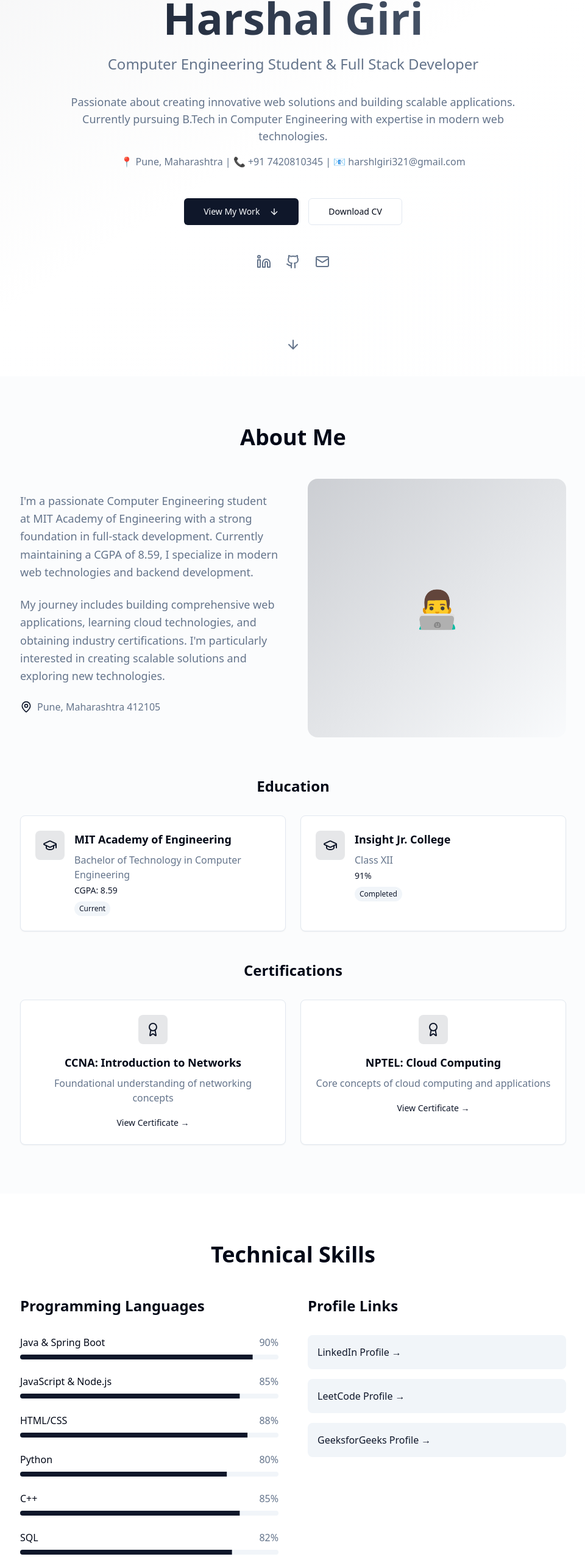
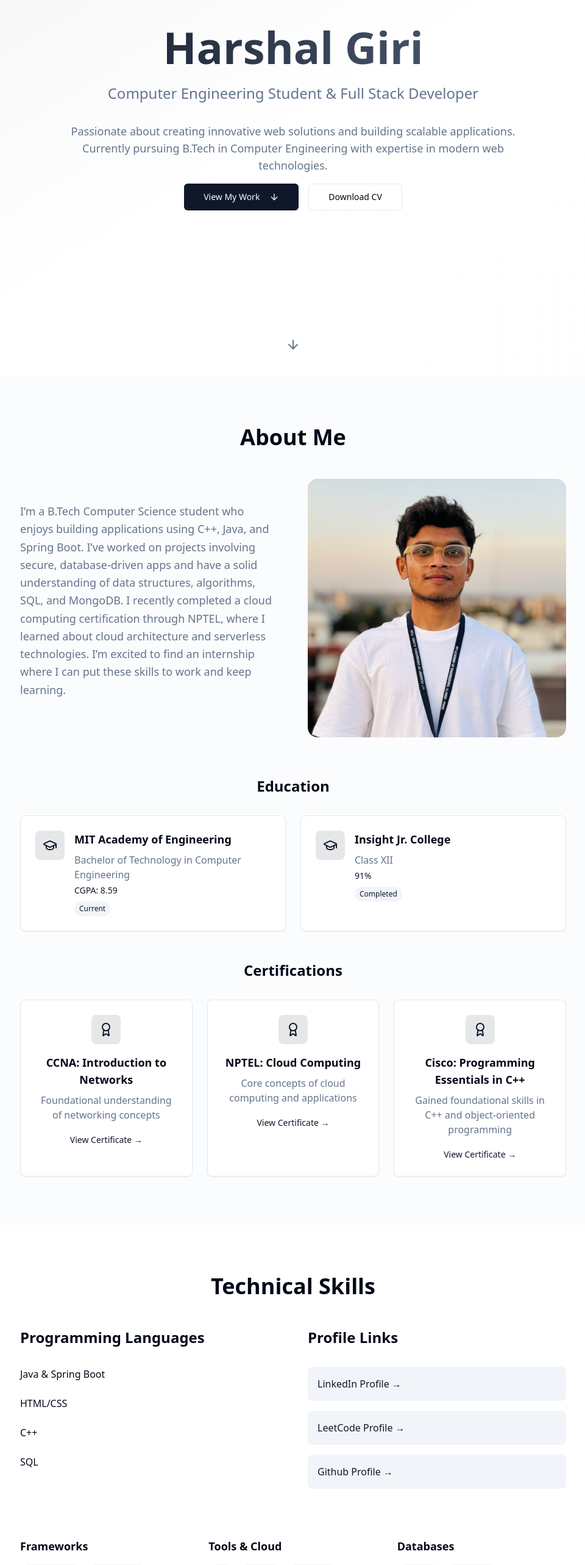
Before and after one commit to harshyyy26/Harshal-portfolio, a React (Vite) app: page / in a window 1280 px wide. Shown: the part 183-2749 px from the top of the page at 61% size, without its empty margins (159-1119 px from the left). Built offline with nearby package versions, Linux system fonts and the light colour scheme.

Commit message:
adding portfolio website

```diff
--- a/src/components/About.tsx
+++ b/src/components/About.tsx
@@ -1,6 +1,7 @@
 
 import { GraduationCap, Award, MapPin } from "lucide-react";
 import { Card, CardContent } from "@/components/ui/card";
+import meImage from 'D:\Data\projects\PortfolioWebsite\your-digital-story-67\public\me.JPG';
 
 export const About = () => {
   const education = [
@@ -31,25 +32,19 @@ export const About = () => {
           <div className="grid md:grid-cols-2 gap-12 items-center mb-16">
             <div>
               <p className="text-lg text-muted-foreground mb-6 leading-relaxed">
-                I'm a passionate Computer Engineering student at MIT Academy of Engineering
-                with a strong foundation in full-stack development. Currently maintaining
-                a CGPA of 8.59, I specialize in modern web technologies and backend development.
+                I’m a B.Tech Computer Science student who enjoys building applications using C++, Java, and Spring Boot. I’ve worked on projects involving secure, database-driven apps and have a solid understanding of data structures, algorithms, SQL, and MongoDB. I recently completed a cloud computing certification through NPTEL, where I learned about cloud architecture and serverless technologies. I’m excited to find an internship where I can put these skills to work and keep learning.
               </p>
-              <p className="text-lg text-muted-foreground mb-6 leading-relaxed">
-                My journey includes building comprehensive web applications, learning cloud
-                technologies, and obtaining industry certifications. I'm particularly interested
-                in creating scalable solutions and exploring new technologies.
-              </p>
-              <div className="flex items-center text-muted-foreground mb-4">
-                <MapPin className="h-5 w-5 mr-2 text-primary" />
-                <span>Pune, Maharashtra 412105</span>
-              </div>
             </div>
 
             <div className="relative">
-              <div className="aspect-square bg-gradient-to-br from-primary/20 to-secondary/20 rounded-2xl flex items-center justify-center">
-                <div className="text-6xl">👨‍💻</div>
+              <div className="aspect-square overflow-hidden bg-gradient-to-br from-primary/20 to-secondary/20 rounded-2xl flex items-center justify-center">
+                <img
+                  src="/me.JPG"
+                  alt="Harshal Giri"
+                  className="w-full h-full object-cover rounded-2xl"
+                />
               </div>
+
             </div>
           </div>
 
@@ -80,7 +75,8 @@ export const About = () => {
 
           <div>
             <h3 className="text-2xl font-semibold mb-8 text-center">Certifications</h3>
-            <div className="grid md:grid-cols-2 gap-6">
+            <div className="grid md:grid-cols-2 lg:grid-cols-3 gap-6">
+              {/* CCNA Card */}
               <Card className="hover:shadow-lg transition-shadow duration-300">
                 <CardContent className="p-6 text-center">
                   <div className="inline-flex items-center justify-center w-12 h-12 bg-primary/10 rounded-lg mb-4">
@@ -89,7 +85,7 @@ export const About = () => {
                   <h4 className="text-lg font-semibold mb-2">CCNA: Introduction to Networks</h4>
                   <p className="text-muted-foreground mb-4">Foundational understanding of networking concepts</p>
                   <a
-                    href="#"
+                    href="https://drive.google.com/file/d/1eF90VrchwpULu0_l2IV4_vz1zpL32KZY/view?usp=sharing"
                     className="text-primary hover:underline text-sm"
                     target="_blank"
                     rel="noopener noreferrer"
@@ -99,6 +95,7 @@ export const About = () => {
                 </CardContent>
               </Card>
 
+              {/* NPTEL Card */}
               <Card className="hover:shadow-lg transition-shadow duration-300">
                 <CardContent className="p-6 text-center">
                   <div className="inline-flex items-center justify-center w-12 h-12 bg-primary/10 rounded-lg mb-4">
@@ -107,7 +104,26 @@ export const About = () => {
                   <h4 className="text-lg font-semibold mb-2">NPTEL: Cloud Computing</h4>
                   <p className="text-muted-foreground mb-4">Core concepts of cloud computing and applications</p>
                   <a
-                    href="#"
+                    href="https://drive.google.com/file/d/1Qr7HgkbMBv0XfXwpkNO_ISiUFuUongKZ/view?usp=drive_link"
+                    className="text-primary hover:underline text-sm"
+                    target="_blank"
+                    rel="noopener noreferrer"
+                  >
+                    View Certificate →
+                  </a>
+                </CardContent>
+              </Card>
+
+              {/* Cisco C++ Card */}
+              <Card className="hover:shadow-lg transition-shadow duration-300">
+                <CardContent className="p-6 text-center">
+                  <div className="inline-flex items-center justify-center w-12 h-12 bg-primary/10 rounded-lg mb-4">
+                    <Award className="h-6 w-6 text-primary" />
+                  </div>
+                  <h4 className="text-lg font-semibold mb-2">Cisco: Programming Essentials in C++</h4>
+                  <p className="text-muted-foreground mb-4">Gained foundational skills in C++ and object-oriented programming</p>
+                  <a
+                    href="https://drive.google.com/file/d/1Lnd6__-sFpfYXZTc1GD0NYR0f7B1PesL/view?usp=sharing"
                     className="text-primary hover:underline text-sm"
                     target="_blank"
                     rel="noopener noreferrer"
@@ -117,6 +133,7 @@ export const About = () => {
                 </CardContent>
               </Card>
             </div>
+
           </div>
         </div>
       </div>
--- a/src/components/Contact.tsx
+++ b/src/components/Contact.tsx
@@ -30,19 +30,19 @@ export const Contact = () => {
     {
       icon: Mail,
       title: "Email",
-      value: "john@example.com",
-      link: "mailto:john@example.com"
+      value: "harshlgiri321@gmail.com",
+      link: "mailto:harshlgiri321@gmail.com"
     },
     {
       icon: Phone,
       title: "Phone",
-      value: "+1 (555) 123-4567",
-      link: "tel:+15551234567"
+      value: "+91 7420810345",
+      link: "tel:+917420810345"
     },
     {
       icon: MapPin,
       title: "Location",
-      value: "San Francisco, CA",
+      value: "Pune, India",
       link: "#"
     }
   ];
@@ -134,7 +134,7 @@ export const Contact = () => {
       </div>
 
       <div className="mt-20 pt-8 border-t border-border text-center text-muted-foreground">
-        <p>&copy; 2024 John Doe. All rights reserved.</p>
+        <p>&copy; 2024 Harshal Giri. All rights reserved.</p>
       </div>
     </section>
   );
--- a/src/components/Hero.tsx
+++ b/src/components/Hero.tsx
@@ -1,4 +1,3 @@
-
 import { ArrowDown, Github, Linkedin, Mail } from "lucide-react";
 import { Button } from "@/components/ui/button";
 
@@ -26,46 +25,22 @@ export const Hero = () => {
             Passionate about creating innovative web solutions and building scalable applications.
             Currently pursuing B.Tech in Computer Engineering with expertise in modern web technologies.
           </p>
-          <p className="text-md text-muted-foreground mb-12">
-            📍 Pune, Maharashtra | 📞 +91 7420810345 | 📧 harshlgiri321@gmail.com
-          </p>
 
           <div className="flex flex-col sm:flex-row items-center justify-center gap-4 mb-12">
             <Button size="lg" className="group" onClick={scrollToAbout}>
               View My Work
               <ArrowDown className="ml-2 h-4 w-4 group-hover:translate-y-1 transition-transform" />
             </Button>
-            <Button variant="outline" size="lg">
-              Download CV
+            <Button variant="outline" size="lg" asChild>
+              <a
+                href="https://drive.google.com/file/d/1iXUjvsCOTiWjjeZGygYnmVT_atb0FAUR/view?usp=drive_link"
+                target="_blank"
+                rel="noopener noreferrer"
+              >
+                Download CV
+              </a>
             </Button>
-          </div>
 
-          <div className="flex items-center justify-center space-x-6">
-            <a
-              href="https://linkedin.com/in/your-profile"
-              target="_blank"
-              rel="noopener noreferrer"
-              className="text-muted-foreground hover:text-foreground transition-colors duration-200 hover:scale-110 transform"
-              title="LinkedIn Profile"
-            >
-              <Linkedin size={24} />
-            </a>
-            <a
-              href="https://github.com/your-username"
-              target="_blank"
-              rel="noopener noreferrer"
-              className="text-muted-foreground hover:text-foreground transition-colors duration-200 hover:scale-110 transform"
-              title="GitHub Profile"
-            >
-              <Github size={24} />
-            </a>
-            <a
-              href="mailto:harshlgiri321@gmail.com"
-              className="text-muted-foreground hover:text-foreground transition-colors duration-200 hover:scale-110 transform"
-              title="Email"
-            >
-              <Mail size={24} />
-            </a>
           </div>
         </div>
       </div>
--- a/src/components/Skills.tsx
+++ b/src/components/Skills.tsx
@@ -3,12 +3,10 @@ import { Progress } from "@/components/ui/progress";
 
 export const Skills = () => {
   const skills = [
-    { name: "Java & Spring Boot", level: 90 },
-    { name: "JavaScript & Node.js", level: 85 },
-    { name: "HTML/CSS", level: 88 },
-    { name: "Python", level: 80 },
-    { name: "C++", level: 85 },
-    { name: "SQL", level: 82 },
+    { name: "Java & Spring Boot"},
+    { name: "HTML/CSS"},
+    { name: "C++"},
+    { name: "SQL"},
   ];
 
   const frameworks = [
@@ -40,9 +38,8 @@ export const Skills = () => {
                   <div key={index}>
                     <div className="flex justify-between items-center mb-2">
                       <span className="font-medium">{skill.name}</span>
-                      <span className="text-muted-foreground">{skill.level}%</span>
                     </div>
-                    <Progress value={skill.level} className="h-2" />
+                    {/* <Progress value={skill.level} className="h-2" /> */}
                   </div>
                 ))}
               </div>
@@ -52,7 +49,7 @@ export const Skills = () => {
               <h3 className="text-2xl font-semibold mb-8">Profile Links</h3>
               <div className="space-y-4 mb-8">
                 <a
-                  href="https://linkedin.com/in/your-profile"
+                  href="https://www.linkedin.com/in/harshal-giri-a8155b2a7"
                   target="_blank"
                   rel="noopener noreferrer"
                   className="block p-4 bg-muted rounded-lg hover:bg-primary/10 transition-colors duration-200"
@@ -60,7 +57,7 @@ export const Skills = () => {
                   <span className="font-medium text-primary">LinkedIn Profile →</span>
                 </a>
                 <a
-                  href="https://leetcode.com/your-username"
+                  href="https://leetcode.com/harshyyy26"
                   target="_blank"
                   rel="noopener noreferrer"
                   className="block p-4 bg-muted rounded-lg hover:bg-primary/10 transition-colors duration-200"
@@ -68,12 +65,12 @@ export const Skills = () => {
                   <span className="font-medium text-primary">LeetCode Profile →</span>
                 </a>
                 <a
-                  href="https://geeksforgeeks.org/user/your-username"
+                  href="https://github.com/harshyyy26"
                   target="_blank"
                   rel="noopener noreferrer"
                   className="block p-4 bg-muted rounded-lg hover:bg-primary/10 transition-colors duration-200"
                 >
-                  <span className="font-medium text-primary">GeeksforGeeks Profile →</span>
+                  <span className="font-medium text-primary">Github Profile →</span>
                 </a>
               </div>
             </div>
```
Also changed, not shown: src/components/Projects.tsx (+30 -45 lines), public/me.JPG (added).
